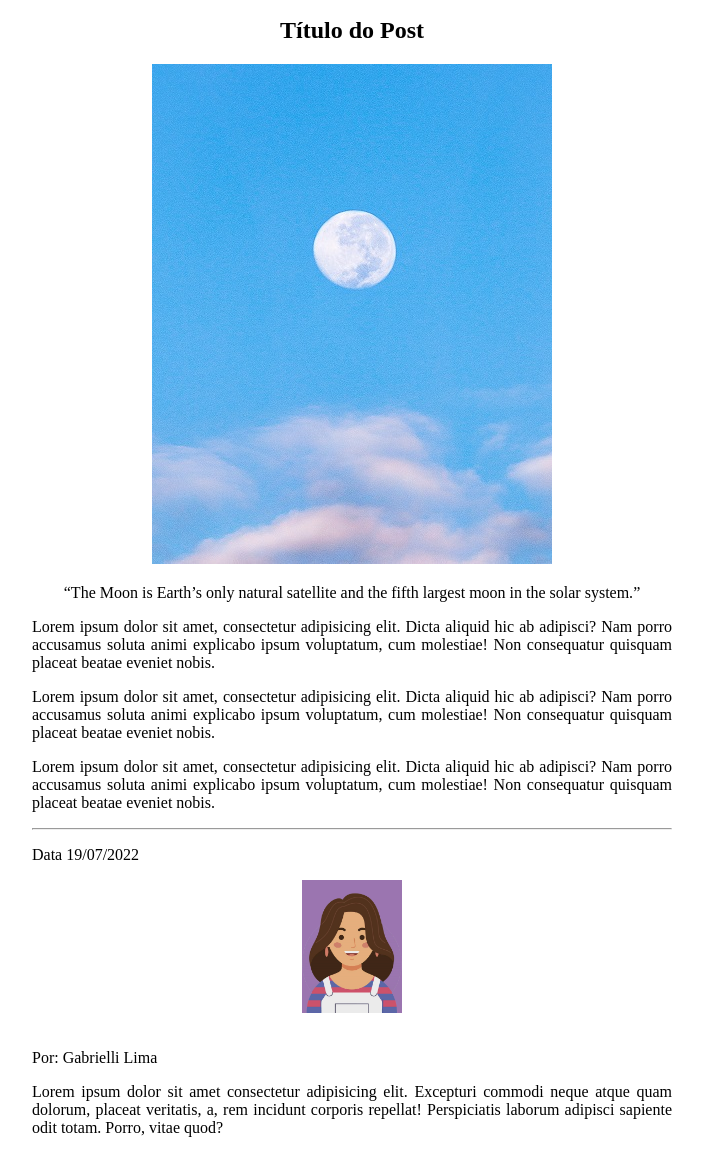
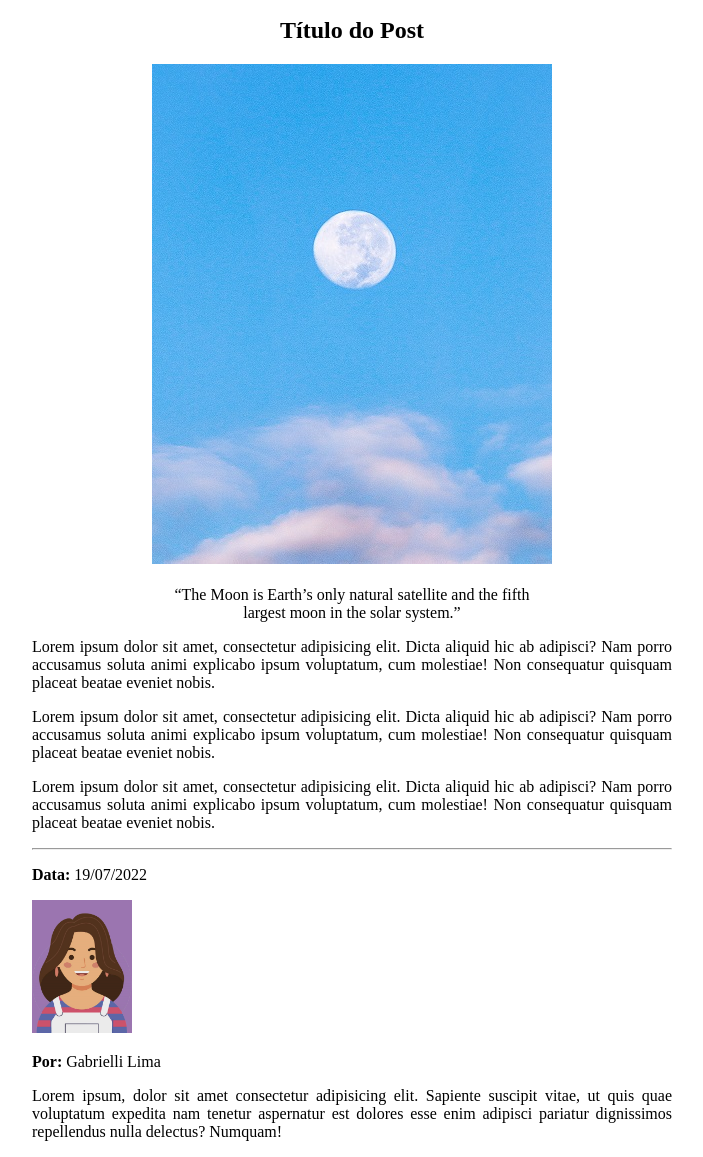
Before and after one commit to gabrielli-lima/DesafiosRocketseat, a plain HTML site: page Desafios HTML/blog-post.html in a window 1280 px wide. Shown: the part 101-1258 px from the top of the page, without its empty margins (288-991 px from the left). Drawn offline with Linux system fonts and the light colour scheme.

Commit message:
arrumando posição de imagens

```diff
--- a/Desafios HTML/blog-post.html
+++ b/Desafios HTML/blog-post.html
@@ -21,10 +21,12 @@
 
         <article>
             <h2>Título do Post</h2>
-            <img src="./moon.jpg" alt="Imagem da lua">
-            <br>
-            <q cite="https://solarsystem.nasa.gov/moons/earths-moon/overview/">The Moon is Earth’s only natural
-                satellite and the fifth largest moon in the solar system.</q>
+            <div id="imgeCitacao">
+                <img src="./moon.jpg" alt="Imagem da lua">
+                <br><br>
+                <q cite="https://solarsystem.nasa.gov/moons/earths-moon/overview/">The Moon is Earth’s only natural
+                    satellite and the fifth largest moon in the solar system.</q>
+            </div>
             <p>Lorem ipsum dolor sit amet, consectetur adipisicing elit. Dicta aliquid hic ab adipisci? Nam porro
                 accusamus soluta animi explicabo ipsum voluptatum, cum molestiae! Non consequatur quisquam placeat
                 beatae eveniet nobis.</p>
@@ -36,12 +38,10 @@
                 beatae eveniet nobis.</p>
             <hr>
             <aside>
-                <p>Data 19/07/2022</p>
+                <p><b>Data: </b>19/07/2022</p>
                 <img src="./icon.png" alt="Imagem de uma pessoa">
-                <p>Por: Gabrielli Lima</p>
-                <p>Lorem ipsum dolor sit amet consectetur adipisicing elit. Excepturi commodi neque atque quam dolorum,
-                    placeat veritatis, a, rem incidunt corporis repellat! Perspiciatis laborum adipisci sapiente odit
-                    totam. Porro, vitae quod?</p>
+                <p><b>Por: </b>Gabrielli Lima</p>
+                <p>Lorem ipsum, dolor sit amet consectetur adipisicing elit. Sapiente suscipit vitae, ut quis quae voluptatum expedita nam tenetur aspernatur est dolores esse enim adipisci pariatur dignissimos repellendus nulla delectus? Numquam!</p>
             </aside>
         </article>
 
--- a/Desafios HTML/blogPost.css
+++ b/Desafios HTML/blogPost.css
@@ -16,16 +16,26 @@ header {
     justify-content: space-between;
 }
 
-header a {
+a {
     text-decoration: none;
 }
 
-img {
-    width: 400px;
-    margin-bottom: 1rem;
+h2{
+    text-align: center;
 }
 
-article p{
+#imgeCitacao {
+    text-align: center;
+    object-fit: contain;
+    max-width: 400px;
+    margin: auto;
+}
+
+#imgeCitacao img{
+    width: 100%;
+}
+
+article{
     margin: 1em 0;
     text-align: justify;
 }
@@ -33,5 +43,4 @@ article p{
 aside img{
     background-color: #9B75B0;
     width: 100px;
-    left: 10px;
 }
```
